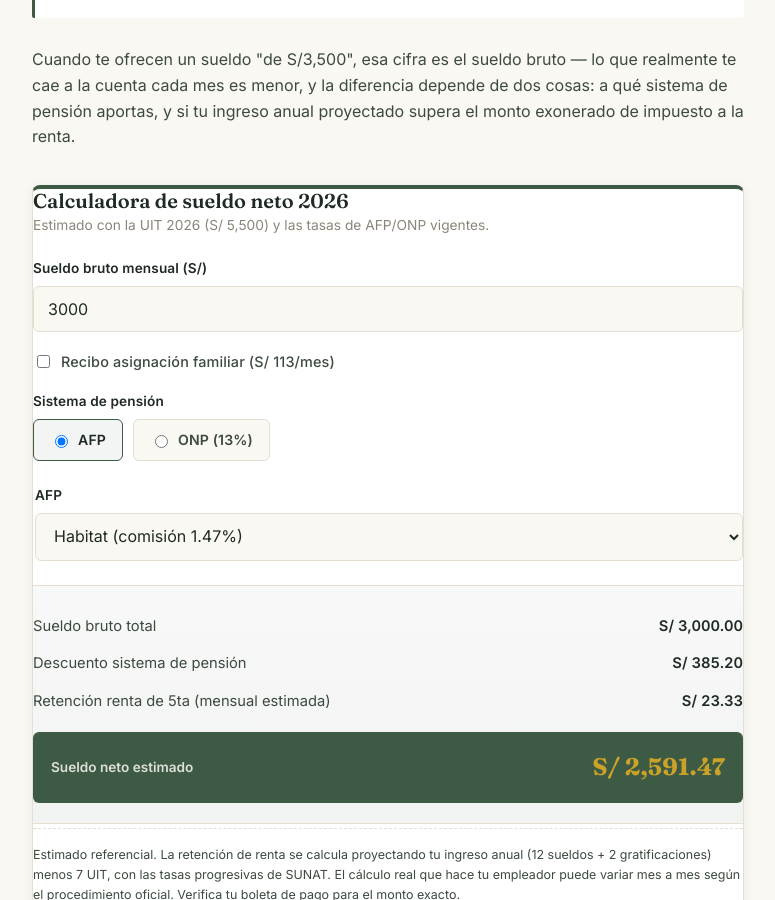
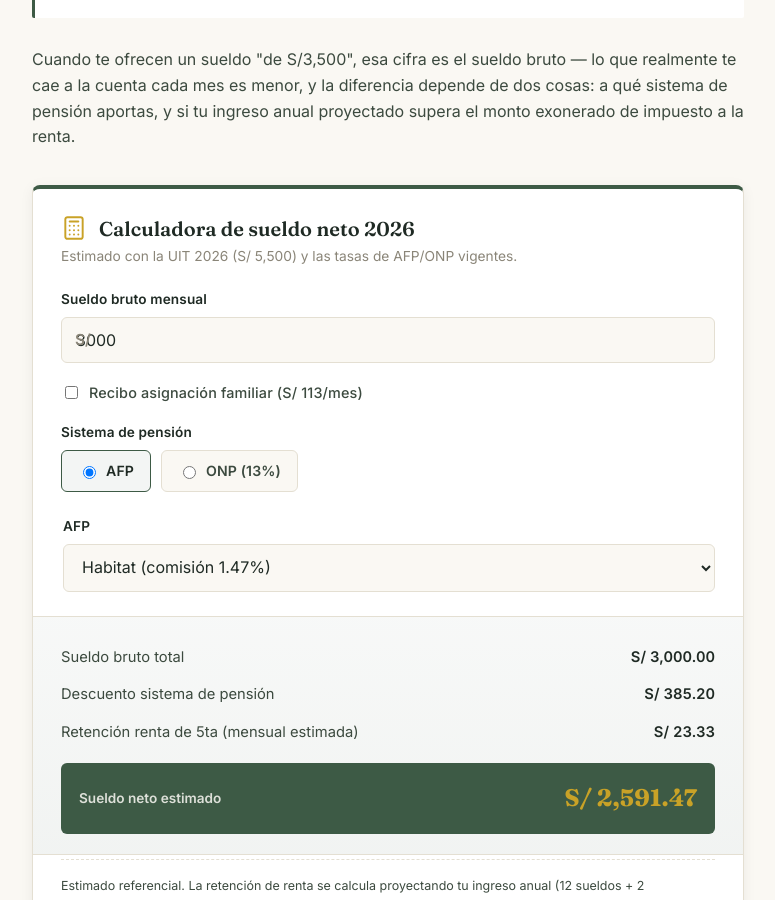
Before and after one commit to cguillenh22/modoahorro, a Jekyll site: the page built from _articulos/calculadora-sueldo-neto-peru.html, in a window 1280 px wide and 900 px high, scrolled down 476 px. Shown: the whole window, without its empty margins (252-1027 px from the left). Built offline with Jekyll 4.4.1, drawn with Linux system fonts in a browser that asks for light colours.

Commit message:
Update calculadora-sueldo-neto-peru.html

```diff
--- a/_articulos/calculadora-sueldo-neto-peru.html
+++ b/_articulos/calculadora-sueldo-neto-peru.html
@@ -9,12 +9,19 @@ read_time: 8
     <p>Cuando te ofrecen un sueldo "de S/3,500", esa cifra es el sueldo bruto — lo que realmente te cae a la cuenta cada mes es menor, y la diferencia depende de dos cosas: a qué sistema de pensión aportas, y si tu ingreso anual proyectado supera el monto exonerado de impuesto a la renta.</p>
 
     <div class="calc-widget">
-      <h3>Calculadora de sueldo neto 2026</h3>
+      <div class="calc-widget-inner">
+      <div class="calc-header">
+        <svg width="26" height="26" viewBox="0 0 24 24" fill="none" stroke="#C9A227" stroke-width="1.8" stroke-linecap="round" stroke-linejoin="round"><rect x="4" y="2" width="16" height="20" rx="2"/><line x1="8" y1="6" x2="16" y2="6"/><line x1="8" y1="10" x2="8" y2="10"/><line x1="12" y1="10" x2="12" y2="10"/><line x1="16" y1="10" x2="16" y2="10"/><line x1="8" y1="14" x2="8" y2="14"/><line x1="12" y1="14" x2="12" y2="14"/><line x1="16" y1="14" x2="16" y2="14"/><line x1="8" y1="18" x2="8" y2="18"/><line x1="12" y1="18" x2="12" y2="18"/><line x1="16" y1="18" x2="16" y2="18"/></svg>
+        <h3>Calculadora de sueldo neto 2026</h3>
+      </div>
       <p class="calc-subtitle">Estimado con la UIT 2026 (S/ 5,500) y las tasas de AFP/ONP vigentes.</p>
 
       <div class="calc-field">
-        <label for="sn-bruto">Sueldo bruto mensual (S/)</label>
-        <input type="number" id="sn-bruto" min="0" step="0.01" value="3000" inputmode="decimal">
+        <label for="sn-bruto">Sueldo bruto mensual</label>
+        <div class="calc-input-wrapper">
+          <span class="calc-prefix">S/</span>
+          <input type="number" id="sn-bruto" min="0" step="0.01" value="3000" inputmode="decimal">
+        </div>
       </div>
 
       <div class="calc-field calc-checkbox">
@@ -50,6 +57,7 @@ read_time: 8
       </div>
 
       <p class="calc-note">Estimado referencial. La retención de renta se calcula proyectando tu ingreso anual (12 sueldos + 2 gratificaciones) menos 7 UIT, con las tasas progresivas de SUNAT. El cálculo real que hace tu empleador puede variar mes a mes según el procedimiento oficial. Verifica tu boleta de pago para el monto exacto.</p>
+      </div>
     </div>
 
     <h2>Los dos descuentos que explican la diferencia</h2>
```
